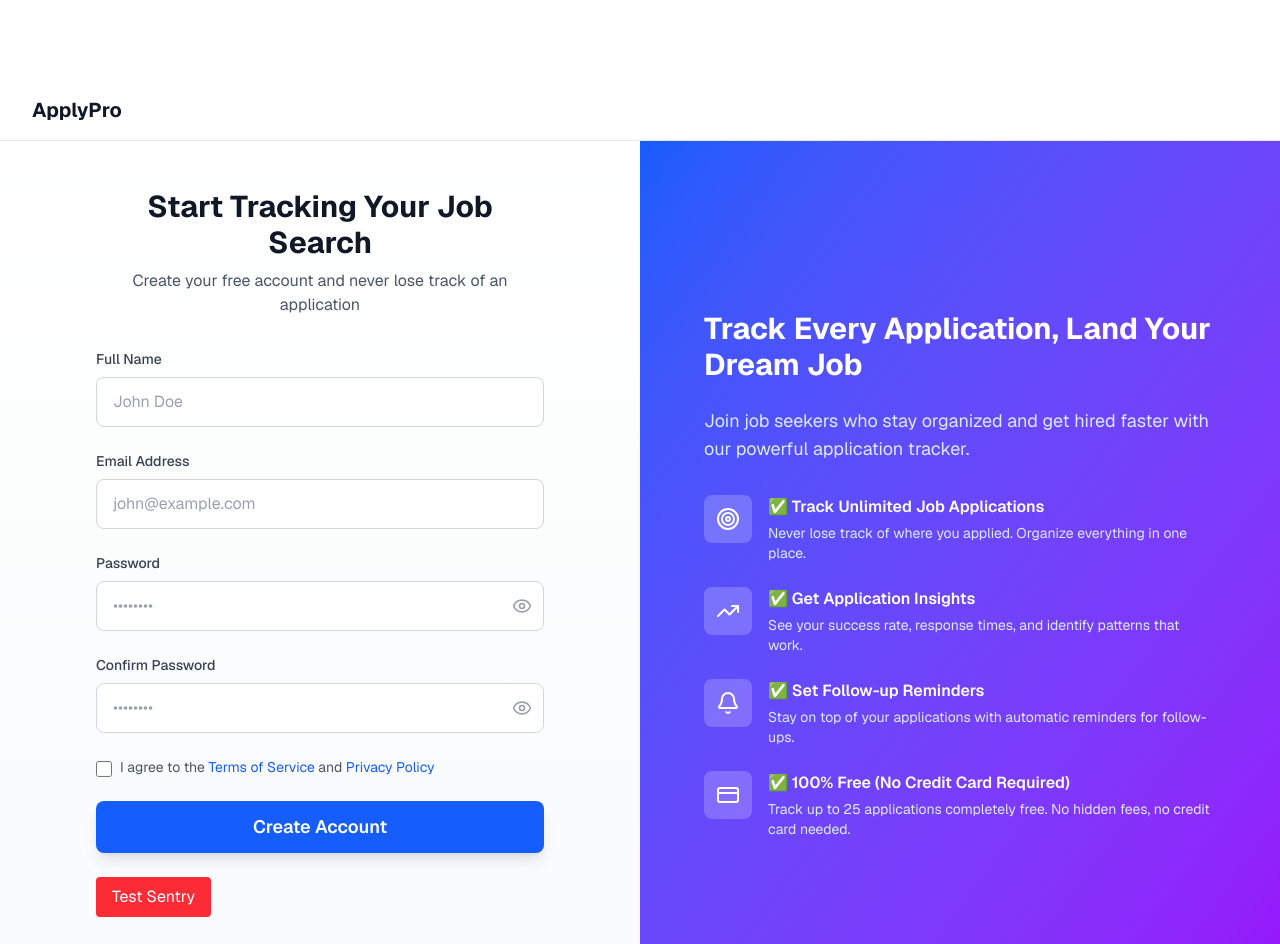
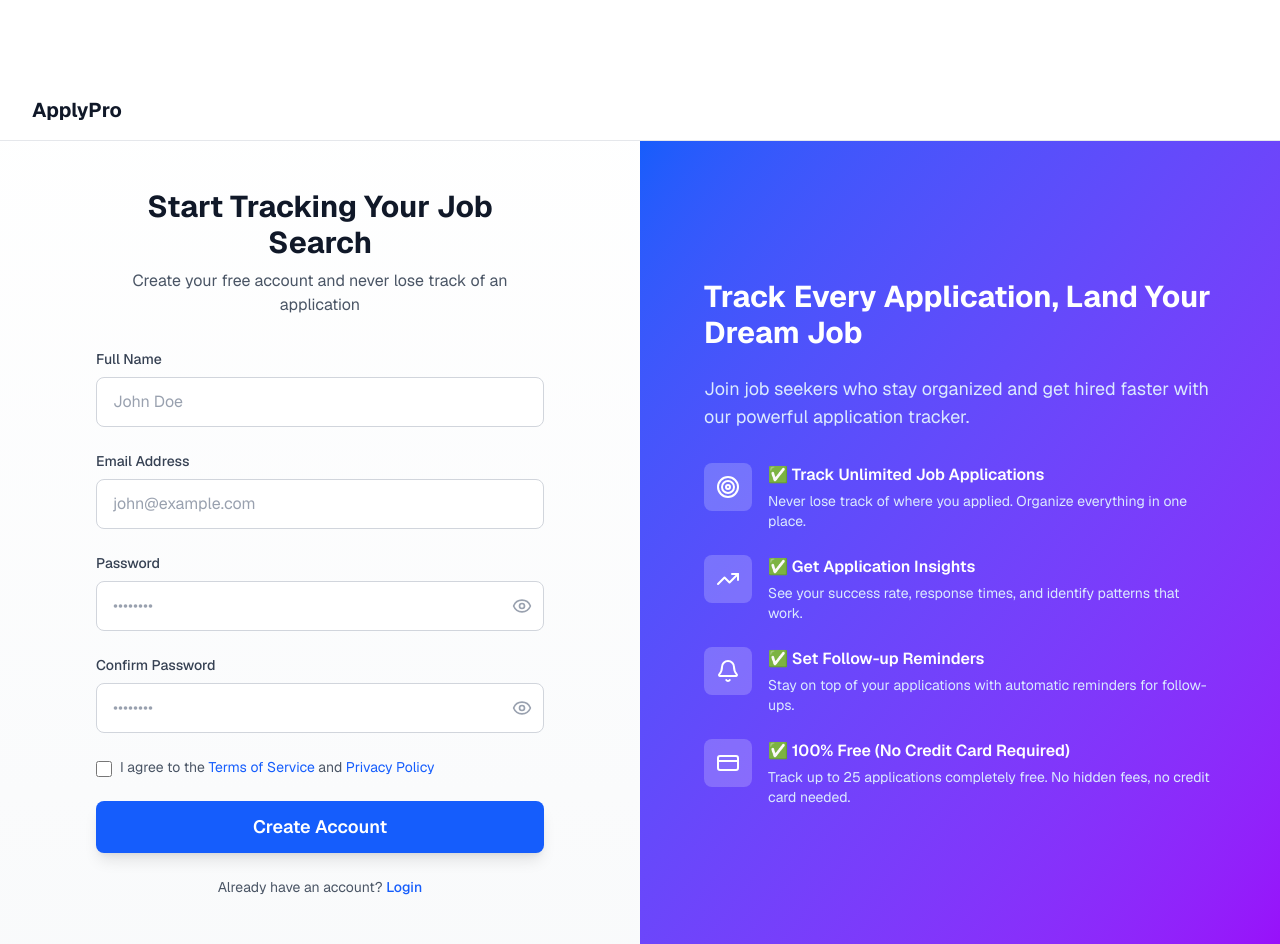
Before and after one commit to benrukundo/ApplyPro, a Next.js app: page /signup in a window 1280 px wide. Shown: the top 944 px of the page. Built offline with nearby package versions, Linux system fonts and the light colour scheme; no server answers.

Commit message:
Add temporary crash test for Sentry global error page

```diff
--- a/app/dashboard/page.tsx
+++ b/app/dashboard/page.tsx
@@ -146,6 +146,8 @@ function DashboardContent() {
     loadSubscription();
   };
 
+
+
   // Filter applications
   const filteredApplications = applications
     .filter((app) => {
@@ -217,7 +219,10 @@ function DashboardContent() {
       </div>
     );
   }
-
+// ADD THE CRASH TEST RIGHT HERE
+if (typeof window !== 'undefined' && window.location.search.includes('crash=true')) {
+  throw new Error('Manual crash test!');
+}
   return (
     <div className="min-h-screen bg-gradient-to-br from-blue-50 via-white to-purple-50">
       <div className="container mx-auto px-4 py-12 max-w-7xl">
--- a/app/signup/page.tsx
+++ b/app/signup/page.tsx
@@ -432,15 +432,7 @@ export default function SignupPage() {
                   <>Create Account</>
                 )}
               </button>
-              {/* test sentry error*/}
-<button
-  onClick={() => {
-    throw new Error("Test Sentry Error!");
-  }}
-  className="px-4 py-2 bg-red-500 text-white rounded"
->
-  Test Sentry
-</button>
+
             </form>
 
             {/* Login Link */}
```
